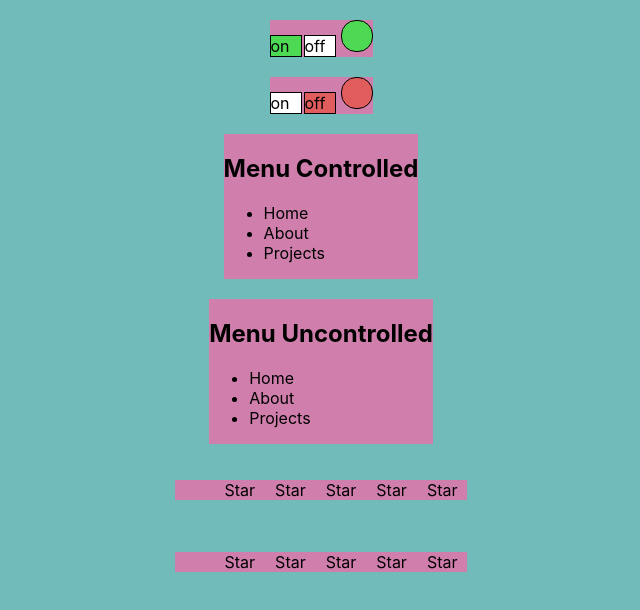
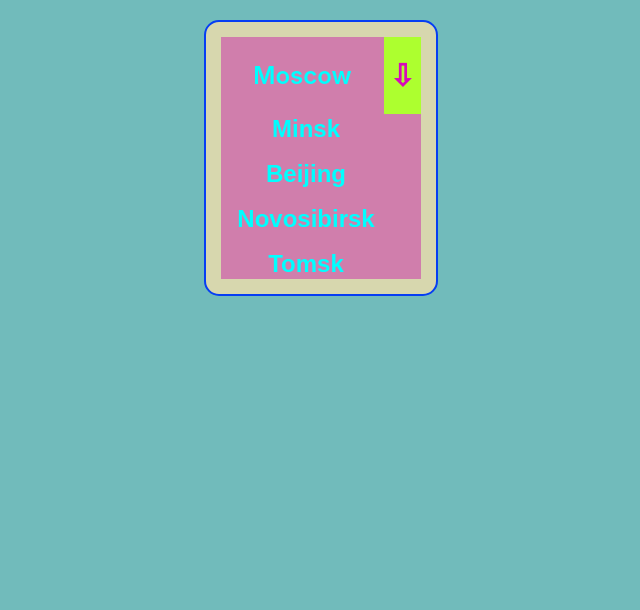
Before and after one commit to MikeWelltoday/kbzdKakProsto, a React (Create React App) app: page / in a window 1280 px wide. Shown: the top 610 px of the page, without its empty margins (319-959 px from the left). Built offline with nearby package versions, Linux system fonts and the light colour scheme.

Commit message:
=> saved

```diff
--- a/package.json
+++ b/package.json
@@ -14,6 +14,7 @@
     "react": "^18.2.0",
     "react-dom": "^18.2.0",
     "react-scripts": "5.0.1",
+    "sass": "^1.70.0",
     "styled-components": "^6.1.1",
     "typescript": "^4.9.5",
     "web-vitals": "^2.1.4"
--- a/src/App.tsx
+++ b/src/App.tsx
@@ -6,6 +6,7 @@ import { RatingUncontrolled } from "./components/rating/RatingUncontrolled";
 import { RatingControlled } from "./components/rating/RaitingControlled";
 import { OnOffDimychUncontrolled } from "./components/OnOffDimych/OnOffDimychUncontrolled";
 import { OnOffDimychControlled } from "./components/OnOffDimych/OnOffDimychControlled";
+import { Select } from "./components/select/Select";
 
 //=================================================================================================================================================
 
@@ -20,15 +21,16 @@ function App() {
 
   return (
     <div className="App">
-      <OnOffDimychControlled onClick={setOnOff} onOff={onOff} />
-      <OnOffDimychUncontrolled />
-      <AccordionControlled
-        onClick={() => setCollapsed(!collapsed)}
-        onChange={collapsed}
-      />
-      <AccordionUncontrolled />
-      <RatingControlled onClick={setRatingValue} value={ratingValue} />
-      <RatingUncontrolled />
+      {/*<OnOffDimychControlled onClick={setOnOff} onOff={onOff} />*/}
+      {/*<OnOffDimychUncontrolled />*/}
+      {/*<AccordionControlled*/}
+      {/*  onClick={() => setCollapsed(!collapsed)}*/}
+      {/*  onChange={collapsed}*/}
+      {/*/>*/}
+      {/*<AccordionUncontrolled />*/}
+      {/*<RatingControlled onClick={setRatingValue} value={ratingValue} />*/}
+      {/*<RatingUncontrolled />*/}
+      <Select />
     </div>
   );
 }
--- /dev/null
+++ b/src/components/select/List.tsx
@@ -0,0 +1,24 @@
+import React, { FC } from "react";
+
+type ListPropsType = {
+  selectData: { id: string; select: string }[];
+  newSelect: (id: string) => void;
+};
+
+export const List: FC<ListPropsType> = (props) => {
+  return (
+    <>
+      {props.selectData.map((s) => {
+        function onClickHandler() {
+          props.newSelect(s.id);
+        }
+
+        return (
+          <button key={s.id} onClick={onClickHandler}>
+            {s.select}
+          </button>
+        );
+      })}
+    </>
+  );
+};
--- /dev/null
+++ b/src/components/select/Select.module.scss
@@ -0,0 +1,66 @@
+.select {
+  background-color: #d7d7ae;
+  padding: 15px;
+  border: 2px solid #063ef3;
+  border-radius: 15px;
+
+  width: 200px;
+
+  display: flex;
+  flex-flow: column nowrap;
+}
+
+.selectBody {
+  width: 100%;
+  display: flex;
+  justify-content: center;
+
+  p {
+    flex-grow: 1;
+    text-align: center;
+    color: aqua;
+    font-size: 24px;
+    font-weight: 600;
+  }
+}
+
+.button {
+  font-size: 30px;
+  outline: none;
+  border: none;
+  color: #d70abb;
+  font-weight: 900;
+  cursor: pointer;
+
+  background-color: greenyellow;
+
+  &:active {
+    transform: scale(1.05);
+    color: orange;
+  }
+}
+
+.listBody {
+  padding-right: 30px;
+  display: flex;
+  flex-flow: column nowrap;
+
+  button {
+    border: none;
+
+    margin-bottom: 15px;
+    cursor: pointer;
+
+    color: aqua;
+    font-size: 24px;
+    font-weight: 600;
+
+    &:last-child {
+      margin-bottom: 0;
+    }
+
+    &:hover {
+      color: yellow;
+    }
+  }
+}
--- /dev/null
+++ b/src/components/select/Select.tsx
@@ -0,0 +1,42 @@
+import React, { FC, useState } from "react";
+import s from "./Select.module.scss";
+import { List } from "./List";
+
+//======================================================================================<
+
+const selectData: { id: string; select: string }[] = [
+  { id: "msc", select: "Moscow" },
+  { id: "mnsk", select: "Minsk" },
+  { id: "bjng", select: "Beijing" },
+  { id: "nvsb", select: "Novosibirsk" },
+  { id: "tmk", select: "Tomsk" },
+];
+
+export const Select: FC = () => {
+  const [mode, setMode] = useState(true);
+  const [shown, setShown] = useState(selectData[0]);
+
+  let filteredSelectData = selectData.filter((s) => s.id !== shown.id);
+
+  function newSelect(id: string) {
+    let finded = selectData.find((item) => item.id === id);
+    if (finded) {
+      setShown(finded);
+      setMode(false);
+    }
+  }
+
+  return (
+    <div className={s.select}>
+      <div className={s.selectBody}>
+        <p>{shown.select}</p>
+        <button className={s.button} onClick={() => setMode(!mode)}>
+          ⇩
+        </button>
+      </div>
+      <div className={s.listBody}>
+        {mode && <List selectData={filteredSelectData} newSelect={newSelect} />}
+      </div>
+    </div>
+  );
+};
```
Also changed, not shown: 1 other file (tests, documents, lock files or other folders).
